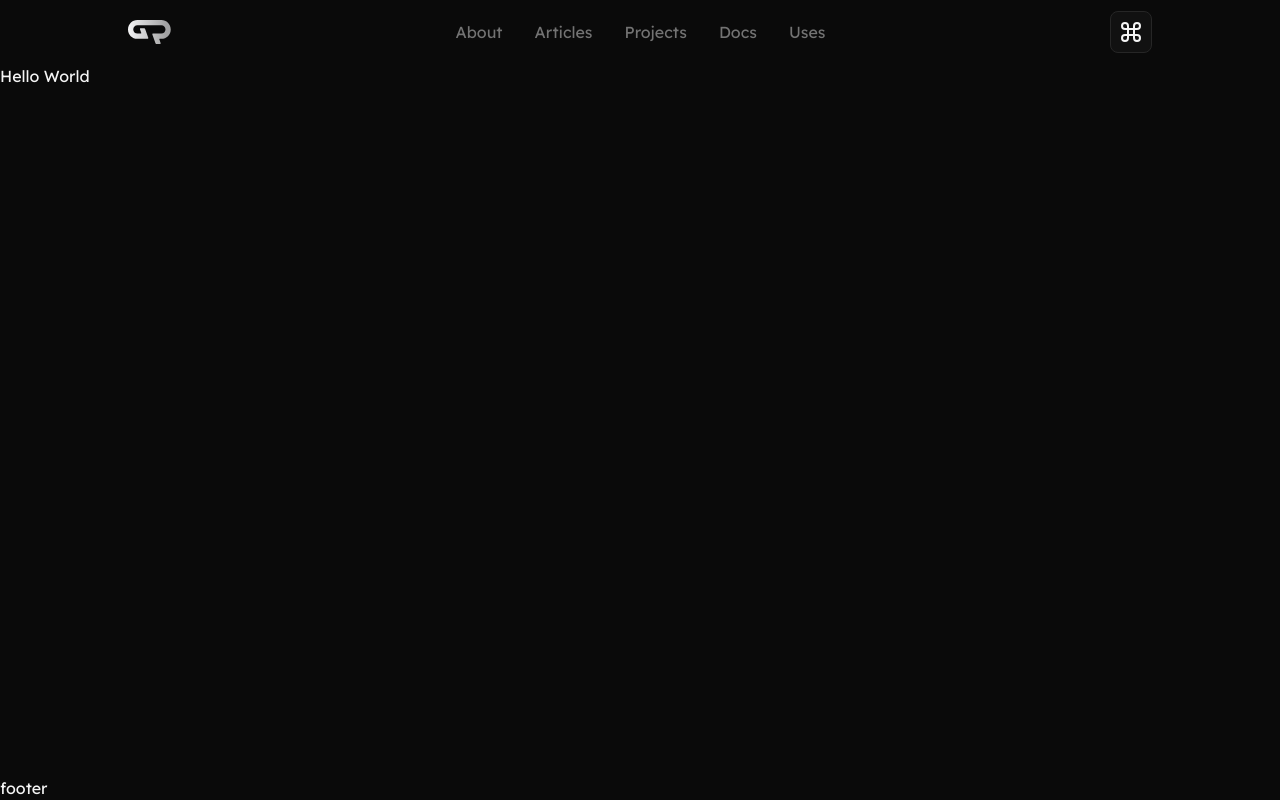
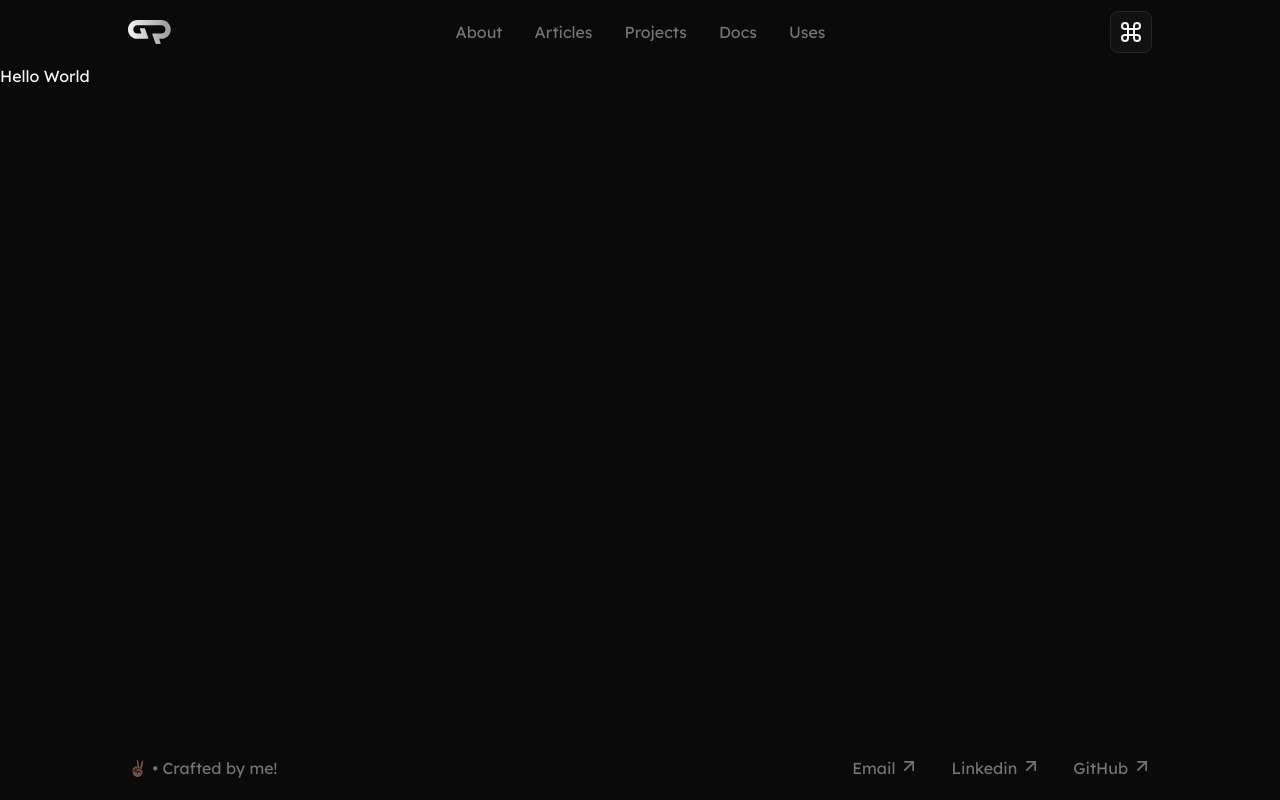
Before and after one commit to gabrielparaizo/gabrielparaizo.dev, a Next.js app: page / in a window 1280 px wide. Built offline with nearby package versions, Linux system fonts and the light colour scheme.

Commit message:
:sparkles: chore(footer): Added footer component

```diff
--- a/src/app/layout.tsx
+++ b/src/app/layout.tsx
@@ -2,6 +2,7 @@ import type { Metadata } from 'next'
 import { Lexend } from 'next/font/google'
 import './globals.css'
 import Navbar from '@/components/Navbar/Navbar'
+import Footer from '@/components/Footer/Footer'
 
 const lexend = Lexend({ subsets: ['latin'] })
 
@@ -27,7 +28,7 @@ export default function RootLayout({
           {children}
         </main>
         <footer>
-          footer
+          <Footer />
         </footer>
       </body>
     </html>
--- /dev/null
+++ b/src/components/Footer/Footer.tsx
@@ -0,0 +1,32 @@
+"use client"
+
+import { ArrowUpRight } from "lucide-react"
+import Link from "next/link"
+
+const navigation = [
+  { name: 'Email', href: '' },
+  { name: 'Linkedin', href: '' },
+  { name: 'GitHub', href: '' },
+]
+
+export default function Footer() {
+  return (
+    <section className="w-full">
+      <nav className="flex items-center justify-center lg:justify-between px-6 md:px-16 max-w-6xl mx-auto h-16">
+        <h2 className="hidden lg:flex text-neutral-500">✌🏿 • Crafted by me!</h2>
+        <nav className="flex items-center space-x-8">
+          {navigation.map((item) => (
+            <Link
+              key={item.name}
+              href={item.href}
+              className="text-neutral-500 hover:text-neutral-100 ease-in-out transition inline-flex gap-1"
+            >
+              {item.name}
+              <ArrowUpRight className="h-5 w-auto text-neutral-500" />
+            </Link>
+          ))}
+        </nav>
+      </nav>
+    </section>
+  )
+}
```
